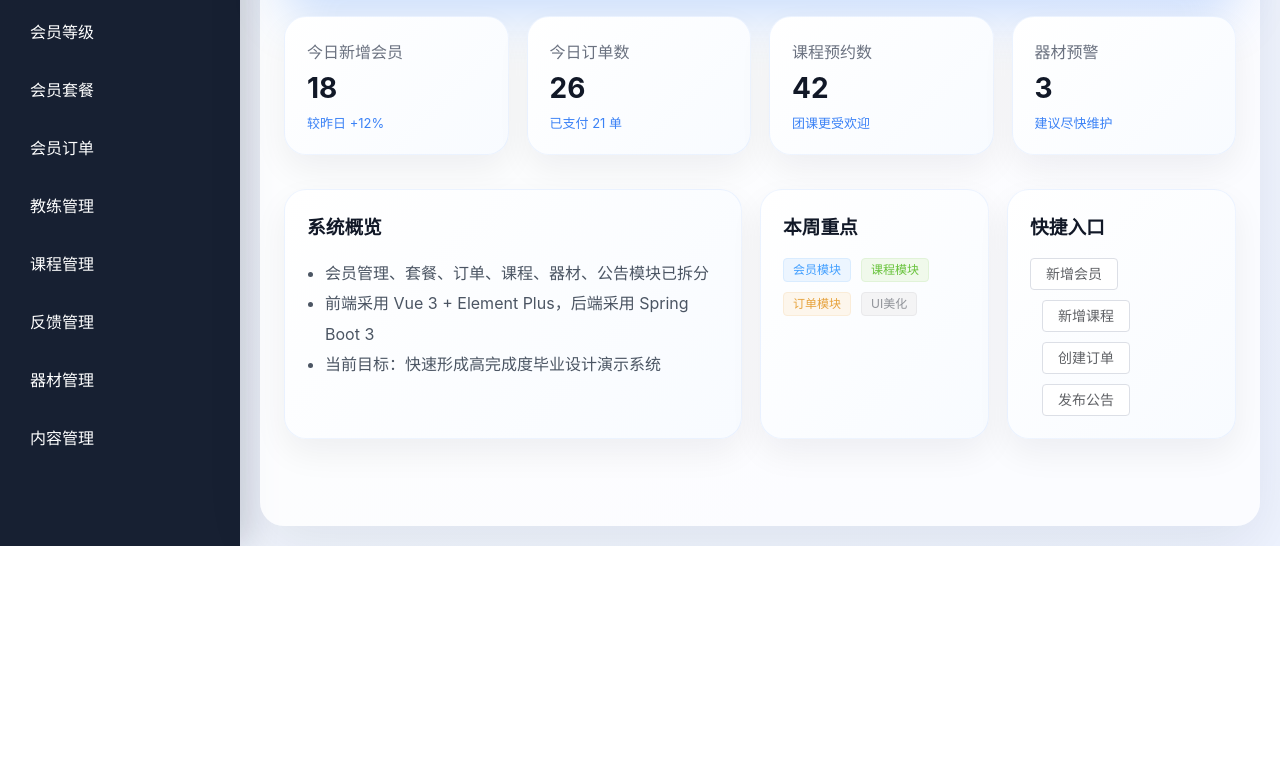
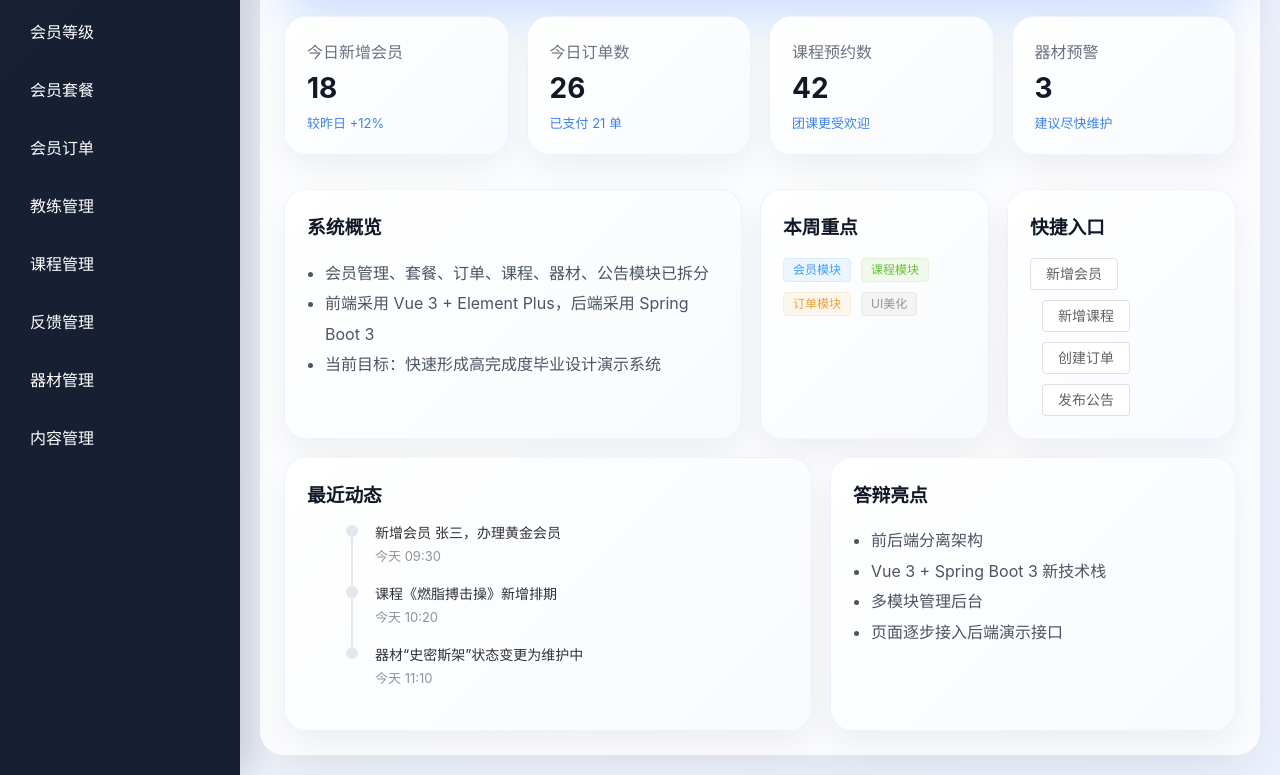
Before and after one commit to ptgnanan/gym-manager, a Vue app in the folder gym-management-admin/: page /dashboard in a window 1280 px wide. Shown: the part 299-1074 px from the top of the page. Before the commit the page ends 845 px from the top, so only its background shows below. Built offline with nearby package versions, Linux system fonts and the light colour scheme; no server answers.

Commit message:
feat: enrich dashboard with recent activity and highlights

```diff
--- a/gym-management-admin/src/views/dashboard/DashboardView.vue
+++ b/gym-management-admin/src/views/dashboard/DashboardView.vue
@@ -44,6 +44,26 @@
         </div>
       </div>
     </div>
+
+    <div class="grid bottom-grid">
+      <div class="card panel">
+        <h3>最近动态</h3>
+        <el-timeline>
+          <el-timeline-item timestamp="今天 09:30">新增会员 张三，办理黄金会员</el-timeline-item>
+          <el-timeline-item timestamp="今天 10:20">课程《燃脂搏击操》新增排期</el-timeline-item>
+          <el-timeline-item timestamp="今天 11:10">器材“史密斯架”状态变更为维护中</el-timeline-item>
+        </el-timeline>
+      </div>
+      <div class="card panel">
+        <h3>答辩亮点</h3>
+        <ul class="overview-list">
+          <li>前后端分离架构</li>
+          <li>Vue 3 + Spring Boot 3 新技术栈</li>
+          <li>多模块管理后台</li>
+          <li>页面逐步接入后端演示接口</li>
+        </ul>
+      </div>
+    </div>
   </div>
 </template>
 
@@ -87,6 +107,7 @@ onMounted(async () => {
 .hero-subtitle { margin-top: 8px; opacity: .92; }
 .grid { display:grid; gap:18px; }
 .content-grid { grid-template-columns: 2fr 1fr 1fr; }
+.bottom-grid { grid-template-columns: 1.3fr 1fr; }
 .card {
   padding:22px; border-radius:22px;
   background: linear-gradient(135deg,#ffffff,#f8fbff);
```
